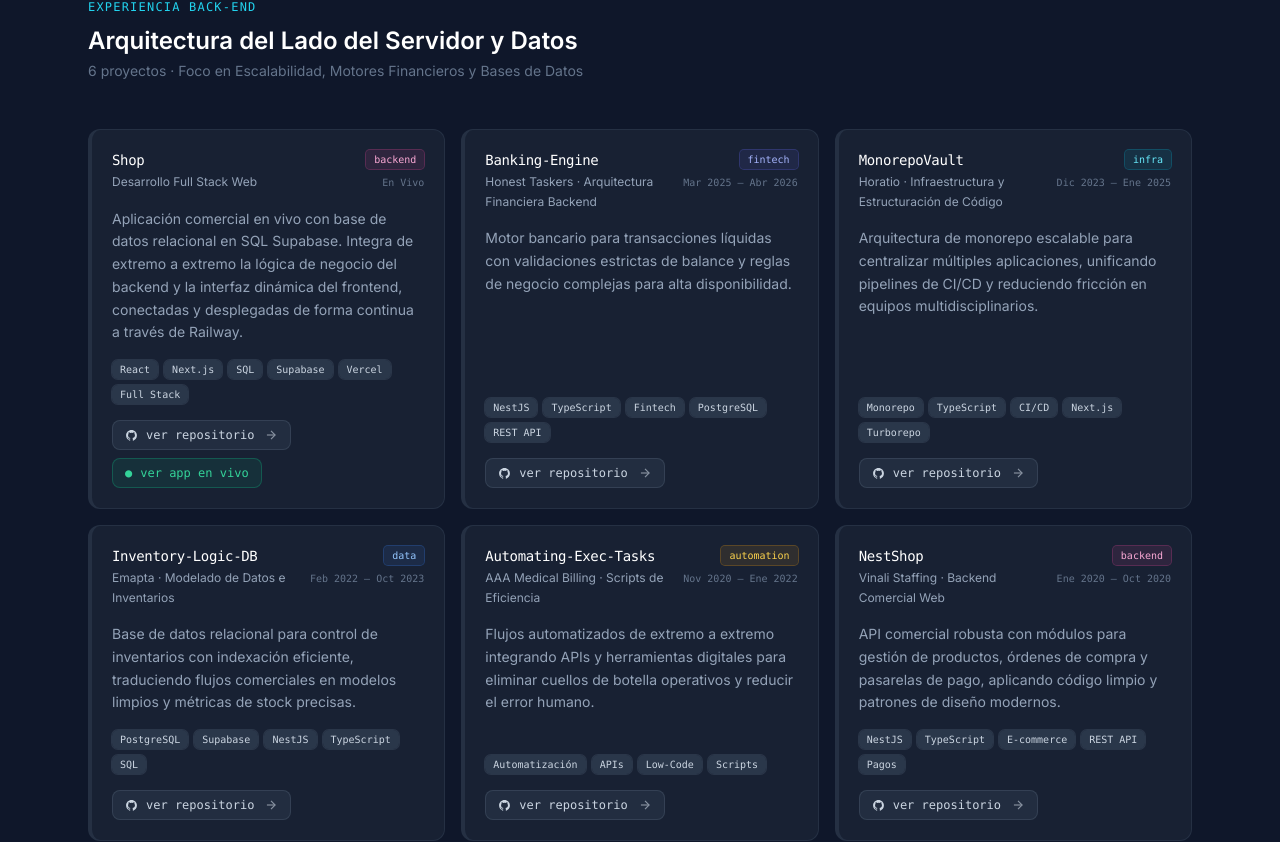
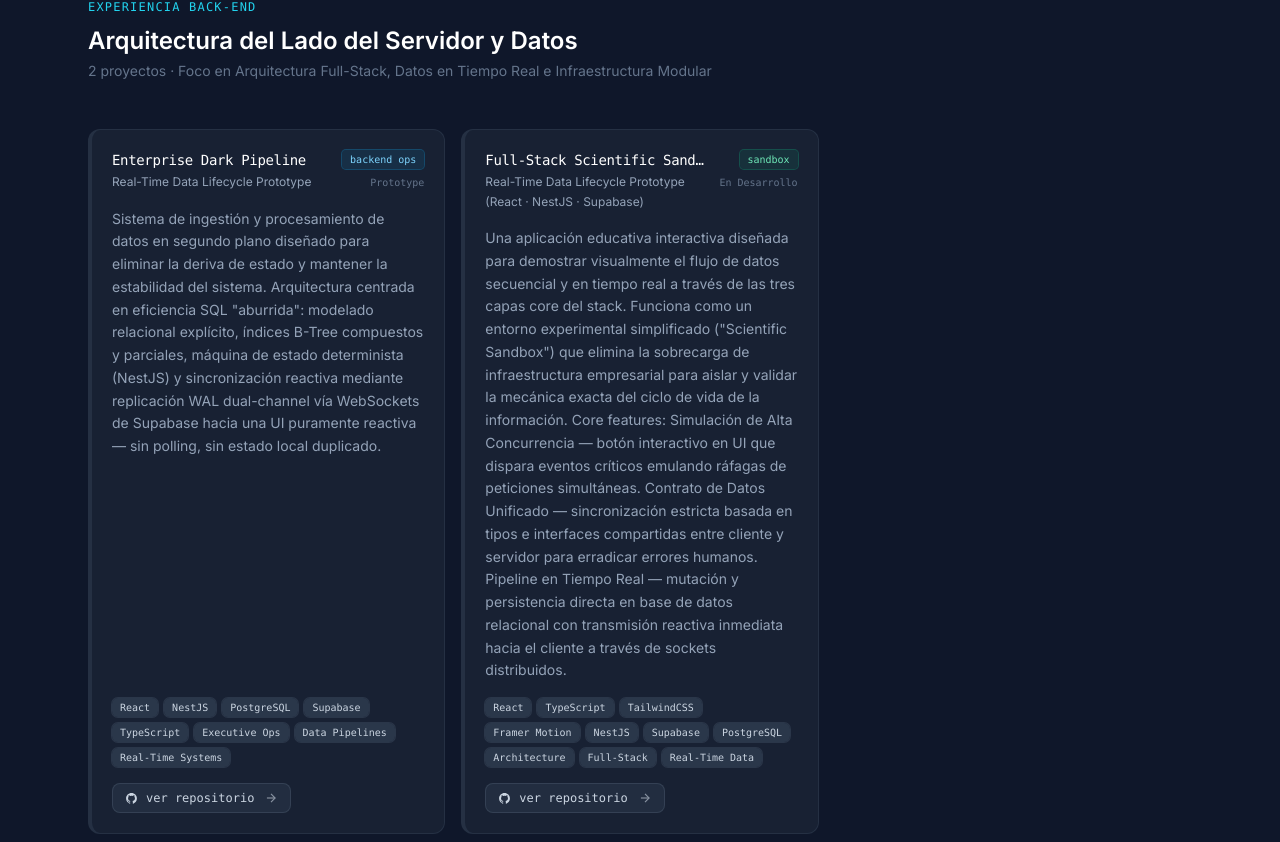
Before and after one commit to saorionline/stackblitz-starters-gyqnnrkp, a Next.js app: page / in a window 1280 px wide. Shown: the part 1576-2418 px from the top of the page. Built offline with nearby package versions, Linux system fonts and the light colour scheme.

Commit message:
Updating the Server and data architecture proojects

```diff
--- a/app/page.tsx
+++ b/app/page.tsx
@@ -12,7 +12,7 @@ interface Proyecto {
   tags: string[];
   githubUrl: string;
   liveUrl?: string;
-  categoria: 'fintech' | 'infra' | 'data' | 'automation' | 'backend' | 'ui-ux';
+  categoria: 'fintech' | 'infra' | 'data' | 'automation' | 'backend' | 'ui-ux' | 'sandbox' | 'backend-ops';
 }
 
 interface Habilidad {
@@ -77,64 +77,24 @@ const proyectosFrontend: Proyecto[] = [
 
 const proyectosBackend: Proyecto[] = [
   {
-    titulo: 'Shop',
-    subtitulo: 'Desarrollo Full Stack Web',
+    titulo: 'Enterprise Dark Pipeline',
+    subtitulo: 'Real-Time Data Lifecycle Prototype',
     descripcion:
-      'Aplicación comercial en vivo con base de datos relacional en SQL Supabase. Integra de extremo a extremo la lógica de negocio del backend y la interfaz dinámica del frontend, conectadas y desplegadas de forma continua a través de Railway.',
-    periodo: 'En Vivo',
-    tags: ['React', 'Next.js', 'SQL', 'Supabase', 'Vercel', 'Full Stack'],
-    githubUrl: 'https://github.com/saorionline/NestShop',
-    categoria: 'backend',
+      'Sistema de ingestión y procesamiento de datos en segundo plano diseñado para eliminar la deriva de estado y mantener la estabilidad del sistema. Arquitectura centrada en eficiencia SQL "aburrida": modelado relacional explícito, índices B-Tree compuestos y parciales, máquina de estado determinista (NestJS) y sincronización reactiva mediante replicación WAL dual-channel vía WebSockets de Supabase hacia una UI puramente reactiva — sin polling, sin estado local duplicado.',
+    periodo: 'Prototype',
+    tags: ['React', 'NestJS', 'PostgreSQL', 'Supabase', 'TypeScript', 'Executive Ops', 'Data Pipelines', 'Real-Time Systems'],
+    githubUrl: 'https://github.com/saorionline/enterprise-dark-pipeline',
+    categoria: 'backend-ops',
   },
   {
-    titulo: 'Banking-Engine',
-    subtitulo: 'Honest Taskers · Arquitectura Financiera Backend',
+    titulo: 'Full-Stack Scientific Sandbox',
+    subtitulo: 'Real-Time Data Lifecycle Prototype (React · NestJS · Supabase)',
     descripcion:
-      'Motor bancario para transacciones líquidas con validaciones estrictas de balance y reglas de negocio complejas para alta disponibilidad.',
-    periodo: 'Mar 2025 – Abr 2026',
-    tags: ['NestJS', 'TypeScript', 'Fintech', 'PostgreSQL', 'REST API'],
-    githubUrl: 'https://github.com/saorionline/Banking-Engine',
-    categoria: 'fintech',
-  },
-  {
-    titulo: 'MonorepoVault',
-    subtitulo: 'Horatio · Infraestructura y Estructuración de Código',
-    descripcion:
-      'Arquitectura de monorepo escalable para centralizar múltiples aplicaciones, unificando pipelines de CI/CD y reduciendo fricción en equipos multidisciplinarios.',
-    periodo: 'Dic 2023 – Ene 2025',
-    tags: ['Monorepo', 'TypeScript', 'CI/CD', 'Next.js', 'Turborepo'],
-    githubUrl: 'https://github.com/saorionline/MonorepoVault',
-    categoria: 'infra',
-  },
-  {
-    titulo: 'Inventory-Logic-DB',
-    subtitulo: 'Emapta · Modelado de Datos e Inventarios',
-    descripcion:
-      'Base de datos relacional para control de inventarios con indexación eficiente, traduciendo flujos comerciales en modelos limpios y métricas de stock precisas.',
-    periodo: 'Feb 2022 – Oct 2023',
-    tags: ['PostgreSQL', 'Supabase', 'NestJS', 'TypeScript', 'SQL'],
-    githubUrl: 'https://github.com/saorionline/Inventory-Logic-Database',
-    categoria: 'data',
-  },
-  {
-    titulo: 'Automating-Exec-Tasks',
-    subtitulo: 'AAA Medical Billing · Scripts de Eficiencia',
-    descripcion:
-      'Flujos automatizados de extremo a extremo integrando APIs y herramientas digitales para eliminar cuellos de botella operativos y reducir el error humano.',
-    periodo: 'Nov 2020 – Ene 2022',
-    tags: ['Automatización', 'APIs', 'Low-Code', 'Scripts'],
-    githubUrl: 'https://github.com/saorionline/Automating-Executive-Tasks',
-    categoria: 'automation',
-  },
-  {
-    titulo: 'NestShop',
-    subtitulo: 'Vinali Staffing · Backend Comercial Web',
-    descripcion:
-      'API comercial robusta con módulos para gestión de productos, órdenes de compra y pasarelas de pago, aplicando código limpio y patrones de diseño modernos.',
-    periodo: 'Ene 2020 – Oct 2020',
-    tags: ['NestJS', 'TypeScript', 'E-commerce', 'REST API', 'Pagos'],
-    githubUrl: 'https://github.com/saorionline/NestShop',
-    categoria: 'backend',
+      'Una aplicación educativa interactiva diseñada para demostrar visualmente el flujo de datos secuencial y en tiempo real a través de las tres capas core del stack. Funciona como un entorno experimental simplificado ("Scientific Sandbox") que elimina la sobrecarga de infraestructura empresarial para aislar y validar la mecánica exacta del ciclo de vida de la información. Core features: Simulación de Alta Concurrencia — botón interactivo en UI que dispara eventos críticos emulando ráfagas de peticiones simultáneas. Contrato de Datos Unificado — sincronización estricta basada en tipos e interfaces compartidas entre cliente y servidor para erradicar errores humanos. Pipeline en Tiempo Real — mutación y persistencia directa en base de datos relacional con transmisión reactiva inmediata hacia el cliente a través de sockets distribuidos.',
+    periodo: 'En Desarrollo',
+    tags: ['React', 'TypeScript', 'TailwindCSS', 'Framer Motion', 'NestJS', 'Supabase', 'PostgreSQL', 'Architecture', 'Full-Stack', 'Real-Time Data'],
+    githubUrl: 'https://github.com/saorionline/scientific-sandbox',
+    categoria: 'sandbox',
   },
 ];
 
@@ -221,6 +181,18 @@ const categoriaConfig: Record<
     badge: 'bg-fuchsia-500/10 text-fuchsia-300 ring-1 ring-fuchsia-500/30',
     badgeText: 'ui / ux',
     dot: 'bg-fuchsia-400',
+  },
+  sandbox: {
+    border: 'border-emerald-500',
+    badge: 'bg-emerald-500/10 text-emerald-300 ring-1 ring-emerald-500/30',
+    badgeText: 'sandbox',
+    dot: 'bg-emerald-400',
+  },
+  'backend-ops': {
+    border: 'border-sky-500',
+    badge: 'bg-sky-500/10 text-sky-300 ring-1 ring-sky-500/30',
+    badgeText: 'backend ops',
+    dot: 'bg-sky-400',
   },
 };
 
@@ -340,18 +312,7 @@ function ProyectoCard({ proyecto }: { proyecto: Proyecto }) {
           </a>
         )}
 
-        {proyecto.titulo === 'Shop' && (
-          <a
-            href="https://nestshop-production-a1c1.up.railway.app/"
-            target="_blank"
-            rel="noopener noreferrer"
-            className="inline-flex items-center gap-2 self-start text-xs font-mono text-emerald-400 hover:text-emerald-300 px-3 py-1.5 rounded-lg border border-emerald-500/30 hover:border-emerald-500/60 bg-emerald-500/10 hover:bg-emerald-500/20 transition-all duration-150"
-          >
-            <span>●</span> ver app en vivo
-          </a>
-        )}
-
-        {proyecto.titulo !== 'Shop' && proyecto.liveUrl && (
+        {proyecto.liveUrl && (
           <a
             href={proyecto.liveUrl}
             target="_blank"
@@ -471,7 +432,7 @@ export default function Portfolio() {
             Arquitectura del Lado del Servidor y Datos
           </h2>
           <p className="text-slate-500 text-sm mt-1">
-            {proyectosBackend.length} proyectos · Foco en Escalabilidad, Motores Financieros y Bases de Datos
+            {proyectosBackend.length} proyectos · Foco en Arquitectura Full-Stack, Datos en Tiempo Real e Infraestructura Modular
           </p>
         </div>
 
```
